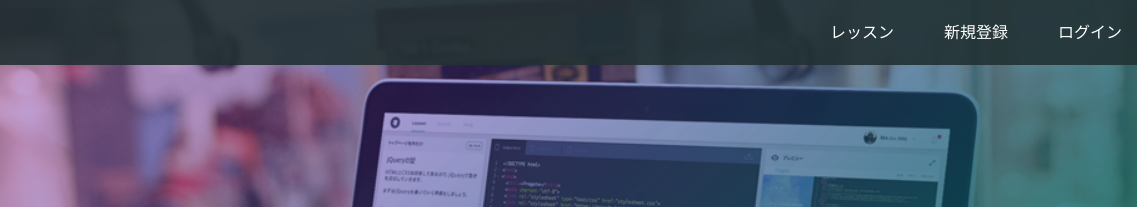
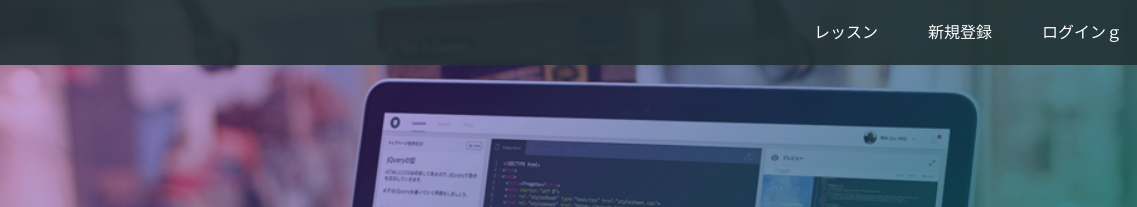
Before and after one commit to kent9874/.github.io, a plain HTML site: page index.html in a window 1280 px wide. Shown: the top 207 px of the page, 143-1280 px from the left. Drawn offline with Linux system fonts and the light colour scheme.

Commit message:
Update index.html

```diff
--- a/index.html
+++ b/index.html
@@ -17,7 +17,7 @@
       <div class="header-right">
         <a href="#">レッスン</a>
         <a href="#">新規登録</a>
-        <a href="#" class="login">ログイン</a>
+        <a href="#" class="login">ログインｇ</a>
       </div>
     </div>
   </header>
```
